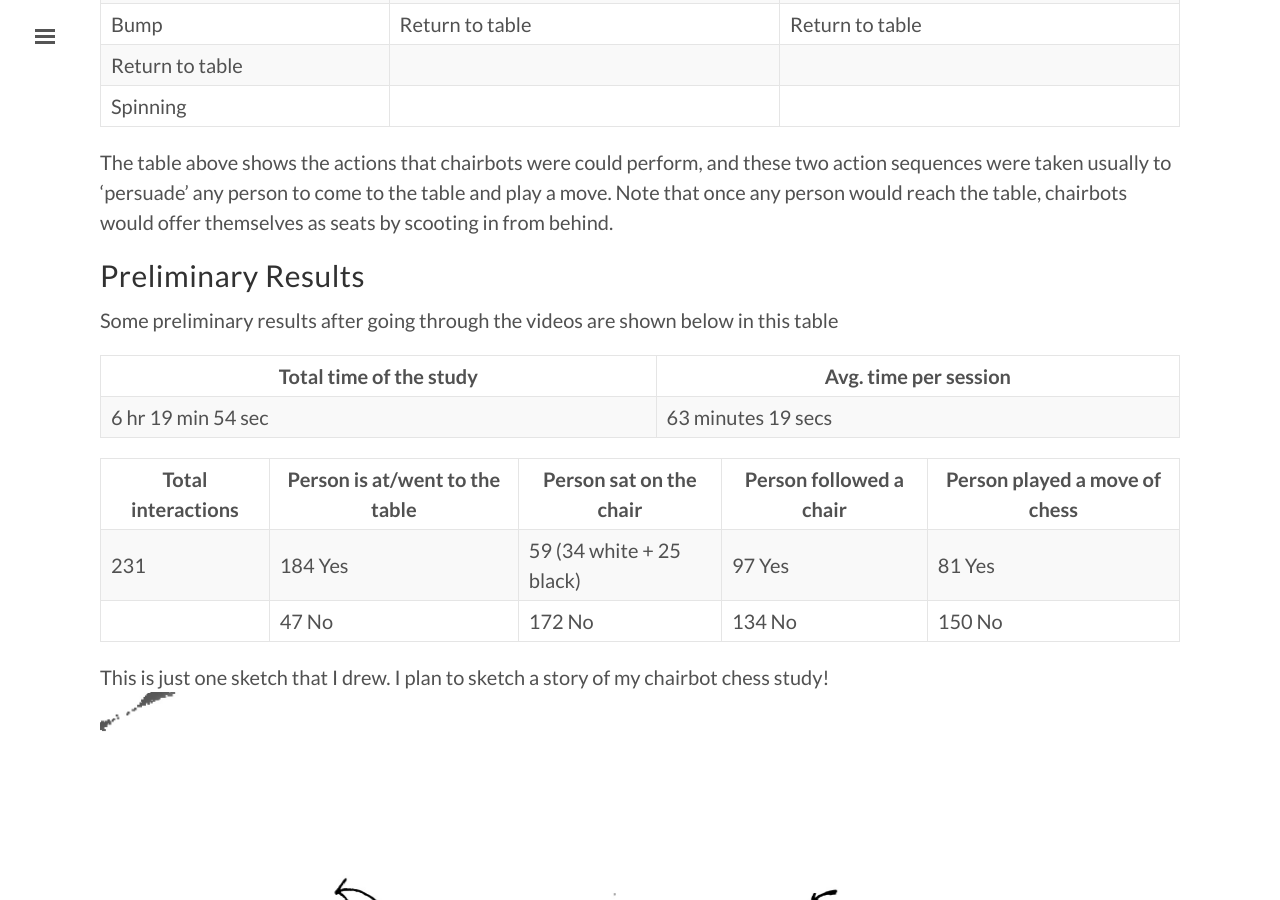
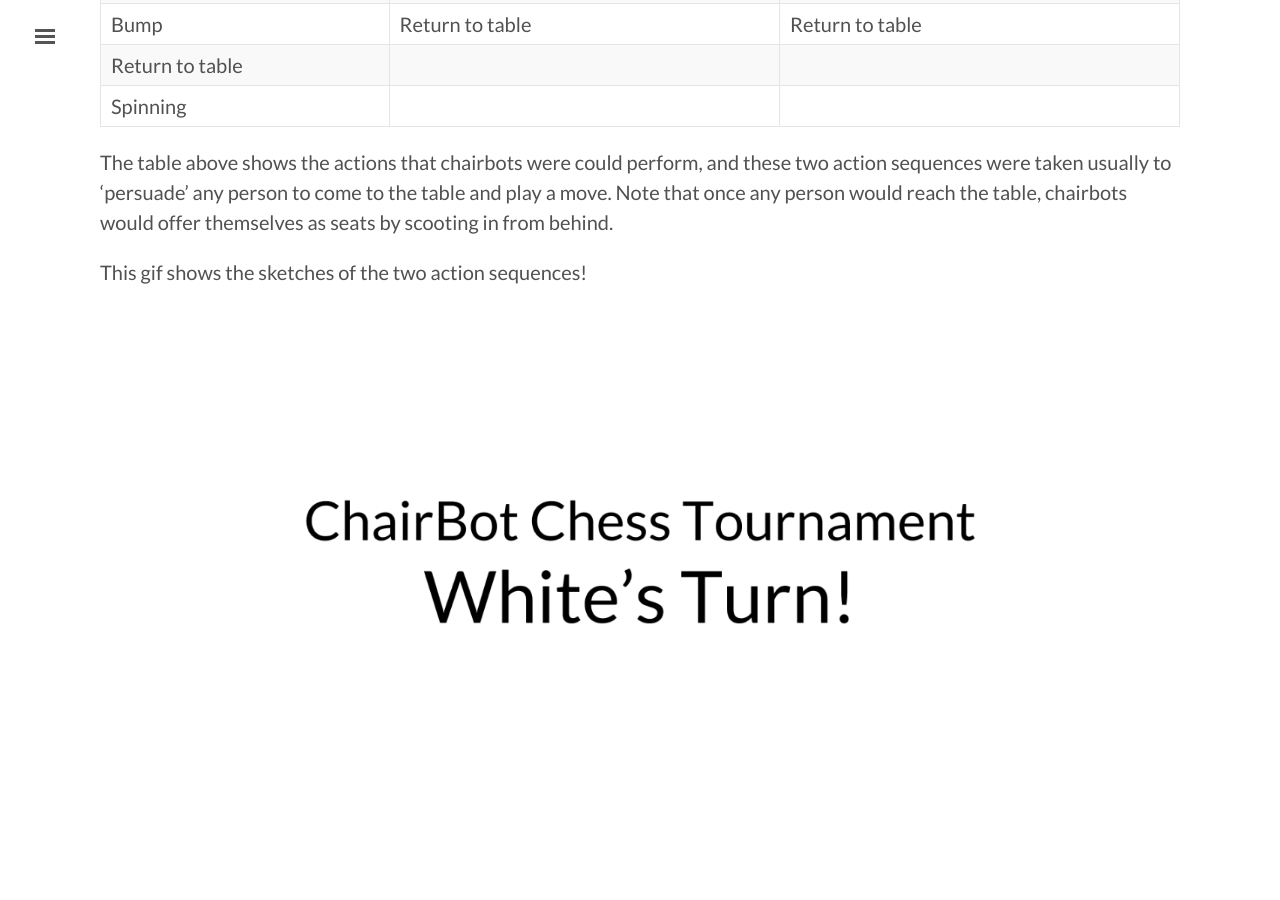
Before and after one commit to abhiagni11/abhiagni11.github.io, a Jekyll site: the page built from _posts/2018-10-24-ChairBot-Chess-Tournament.md, in a window 1280 px wide and 900 px high, scrolled down 1267 px. Built offline with Jekyll 4.4.1, drawn with Linux system fonts in a browser that asks for light colours; our own code applies the rules of GitHub Pages for plain Markdown files.

Commit message:
Update 2018-10-24-ChairBot-Chess-Tournament.md

```diff
--- a/_posts/2018-10-24-ChairBot-Chess-Tournament.md
+++ b/_posts/2018-10-24-ChairBot-Chess-Tournament.md
@@ -38,6 +38,8 @@ The research conditions that I was manipulating are shown in this table below:
 The table above shows the actions that chairbots were could perform, and these two action sequences were taken usually to 'persuade' any person to come to the table and play a move.
 Note that once any person would reach the table, chairbots would offer themselves as seats by scooting in from behind.
 
+This gif shows the sketches of the two action sequences!![Chairbot chess study, sequence of actions](/data/images/chairbot_chess_sequence.gif)
+
 ## Preliminary Results
 Some preliminary results after going through the videos are shown below in this table
 
@@ -49,6 +51,3 @@ Some preliminary results after going through the videos are shown below in this
 | ------------------ | ------------------------------ | ------------------------- | ----------------------- | ----------------------------- |
 |                231 |                        184 Yes |  59 (34 white + 25 black) |                  97 Yes |                        81 Yes |
 |                    |                          47 No |                    172 No |                  134 No |                        150 No |
-
-This is just one sketch that I drew. I plan to sketch a story of my chairbot chess study!
-![Random sketches of people and chairbots](/data/images/cb_and_people_and_table-1.jpg)
```
